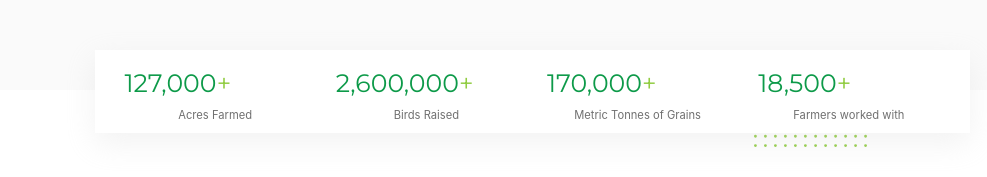
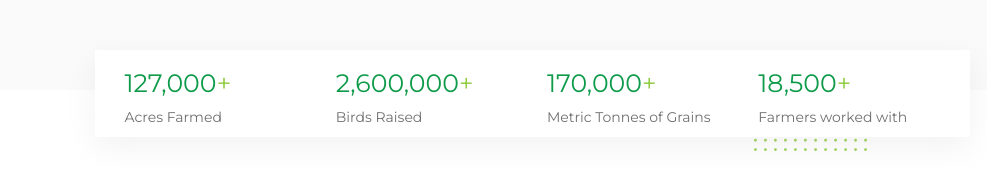
Before and after one commit to ukeme-umana/website-redesign, a React (Create React App) app: page / in a window 1280 px wide. Shown: the part 2370-2547 px from the top of the page, without its empty margins (108-1095 px from the left). Built offline with nearby package versions, Linux system fonts and the light colour scheme.

Commit message:
aligned grey p text in stats section

```diff
--- a/src/App.css
+++ b/src/App.css
@@ -883,6 +883,7 @@ Link  {
   left: 8em;
   bottom: 2.9em;
   z-index: 3;
+  margin: 0 auto;
 }
 
 .stats-ul {
@@ -909,8 +910,8 @@ Link  {
 
 .grey-p {
   color: #707070;
-  font-size: 0.8em;
-  text-align: center;
+  font-size: 1em;
+
 }
 
 .stats-li {
--- a/src/component-for-pages/banner.jsx
+++ b/src/component-for-pages/banner.jsx
@@ -3,6 +3,7 @@ import abtpic from '../tools/abtpic.png';
 
 function Banner() {
     return (
+
         <div className="max-width-wrapper body-banner">
             <div className="abt-us-banner">
                 <div class="body-banner-text">
--- a/src/component-for-pages/home/banner.jsx
+++ b/src/component-for-pages/home/banner.jsx
@@ -2,6 +2,7 @@ import React from 'react';
 
 function Banner() {
     return (
+        <div className="col-md-12">
             <div class="body-banner-home">
                 <div class="body-banner-text2-home">
                         <h2 className="banner-h2-text-home">Fund a Farmer <br/> Make a profit!</h2>
@@ -18,6 +19,7 @@ function Banner() {
                     </button>
                 </div>
             </div>
+        </div>
     );
 }
 export default Banner;
--- a/src/custom.css
+++ b/src/custom.css
@@ -12,3 +12,9 @@
     text-align: center;
 }
 }
+
+.stat-single {
+    margin: 0 auto;
+    font-family: Montserrat;
+
+}
```
Lines whose indentation alone changed are shown as unchanged.
